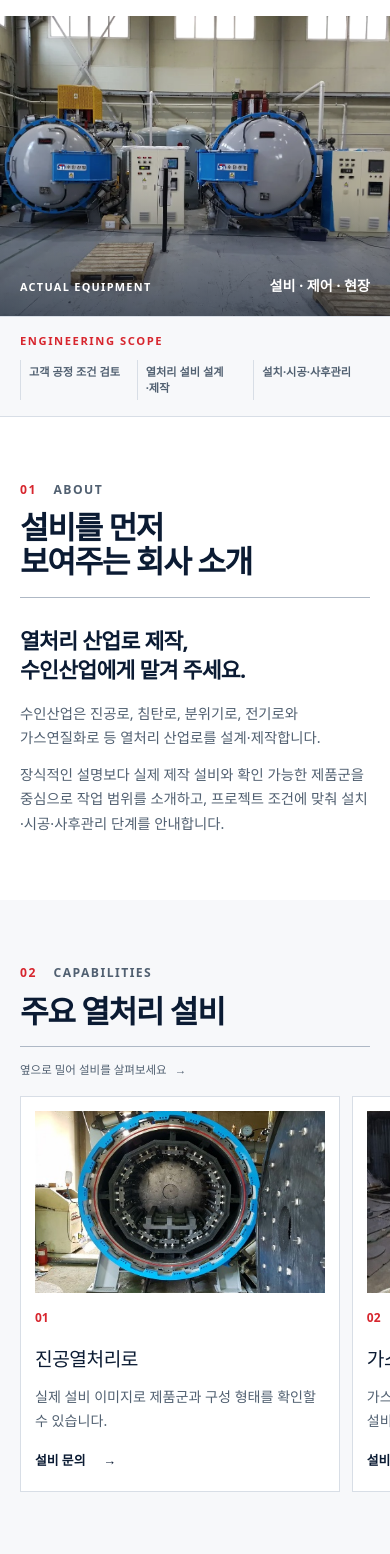
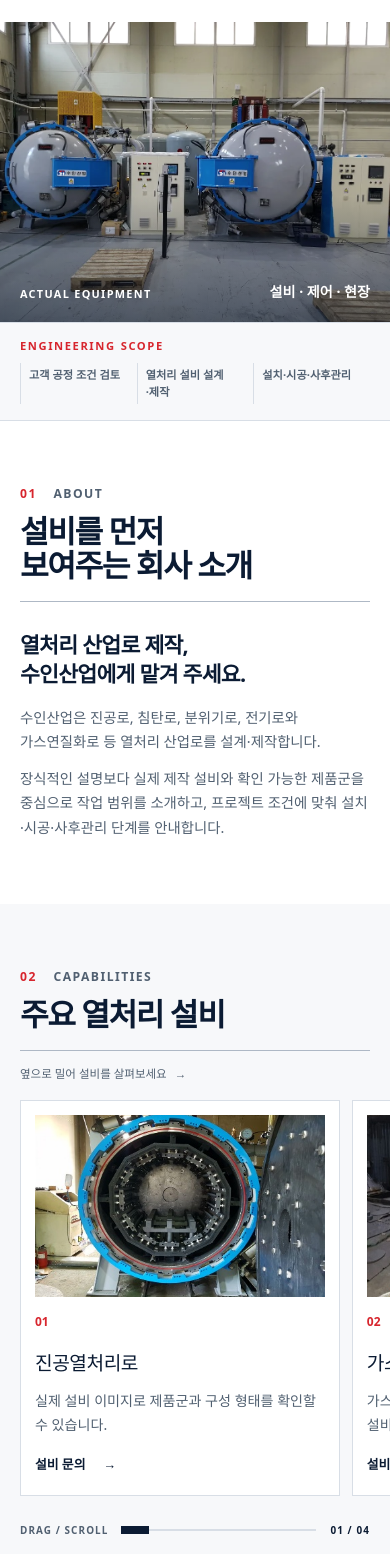
Before and after one commit to ameforce/sooindustry-page, a Next.js app in the folder sooindustry-react/: page / in a window 390 px wide. Shown: the part 443-1997 px from the top of the page. Built offline with nearby package versions, Linux system fonts and the light colour scheme.

Commit message:
feat: 모바일 타이포와 설비 탐색 완성도 개선

```diff
--- a/sooindustry-react/src/app/_components/drag-scroll-director.tsx
+++ b/sooindustry-react/src/app/_components/drag-scroll-director.tsx
@@ -10,12 +10,41 @@ export function DragScrollDirector({ scopeId }: Readonly<{ scopeId: string }>) {
     if (!scope) return;
 
     const cleanups = Array.from(scope.querySelectorAll<HTMLElement>("[data-mobile-rail]")).map((rail) => {
+      const railName = rail.dataset.mobileRail;
+      const range = railName
+        ? scope.querySelector<HTMLInputElement>(`[data-rail-range="${railName}"]`)
+        : null;
+      const count = railName
+        ? scope.querySelector<HTMLOutputElement>(`[data-rail-count="${railName}"]`)
+        : null;
+      const itemCount = rail.children.length;
       let pointerId: number | null = null;
       let startX = 0;
       let startScrollLeft = 0;
       let dragged = false;
       let suppressClick = false;
       let clickResetTimer: number | null = null;
+
+      const updateRailNavigator = () => {
+        const maxScroll = Math.max(rail.scrollWidth - rail.clientWidth, 0);
+        const progress = maxScroll > 0 ? Math.min(100, Math.max(0, (rail.scrollLeft / maxScroll) * 100)) : 0;
+        const currentItem = maxScroll > 0
+          ? Math.min(itemCount, Math.max(1, Math.round((rail.scrollLeft / maxScroll) * (itemCount - 1)) + 1))
+          : 1;
+
+        if (range) {
+          range.value = String(progress);
+          range.style.setProperty("--rail-progress", `${progress}%`);
+        }
+        if (count) count.value = `${String(currentItem).padStart(2, "0")} / ${String(itemCount).padStart(2, "0")}`;
+      };
+
+      const onRangeInput = () => {
+        if (!range) return;
+        const maxScroll = Math.max(rail.scrollWidth - rail.clientWidth, 0);
+        rail.scrollLeft = (Number(range.value) / 100) * maxScroll;
+        updateRailNavigator();
+      };
 
       const finishDrag = (event: PointerEvent, preserveClickSuppression: boolean) => {
         if (pointerId !== event.pointerId) return;
@@ -81,6 +110,10 @@ export function DragScrollDirector({ scopeId }: Readonly<{ scopeId: string }>) {
       rail.addEventListener("pointerup", onPointerUp);
       rail.addEventListener("pointercancel", onPointerCancel);
       rail.addEventListener("click", onClickCapture, true);
+      rail.addEventListener("scroll", updateRailNavigator, { passive: true });
+      range?.addEventListener("input", onRangeInput);
+      window.addEventListener("resize", updateRailNavigator);
+      updateRailNavigator();
 
       return () => {
         if (clickResetTimer !== null) window.clearTimeout(clickResetTimer);
@@ -89,6 +122,9 @@ export function DragScrollDirector({ scopeId }: Readonly<{ scopeId: string }>) {
         rail.removeEventListener("pointerup", onPointerUp);
         rail.removeEventListener("pointercancel", onPointerCancel);
         rail.removeEventListener("click", onClickCapture, true);
+        rail.removeEventListener("scroll", updateRailNavigator);
+        range?.removeEventListener("input", onRangeInput);
+        window.removeEventListener("resize", updateRailNavigator);
       };
     });
 
--- a/sooindustry-react/src/app/_components/precision-home.module.scss
+++ b/sooindustry-react/src/app/_components/precision-home.module.scss
@@ -7,7 +7,9 @@
   opacity: 0;
   transform: translateY(26px);
   transition: opacity 640ms cubic-bezier(0.2, 0.75, 0.25, 1),
-    transform 640ms cubic-bezier(0.2, 0.75, 0.25, 1);
+    transform 640ms cubic-bezier(0.2, 0.75, 0.25, 1),
+    border-color 240ms ease,
+    box-shadow 240ms ease;
 }
 
 .page[data-motion-ready="true"] [data-revealed="true"] {
@@ -43,8 +45,8 @@
     margin: 0;
     font-size: clamp(3.35rem, 5.7vw, 6.5rem);
     font-weight: 700;
-    letter-spacing: -0.065em;
-    line-height: 0.98;
+    letter-spacing: -0.055em;
+    line-height: 1.04;
     text-wrap: balance;
     word-break: keep-all;
   }
@@ -165,6 +167,11 @@
   }
 }
 
+.phrase {
+  display: inline-block;
+  white-space: nowrap;
+}
+
 .heroVisual[data-revealed="true"] img {
   transform: scale(1);
 }
@@ -207,6 +214,10 @@
     font-size: 0.7rem;
     font-weight: 750;
     letter-spacing: 0.14em;
+
+    span {
+      white-space: nowrap;
+    }
   }
 
   ul {
@@ -333,6 +344,10 @@
   display: none;
 }
 
+.railNavigator {
+  display: none;
+}
+
 .cardGrid {
   display: grid;
   grid-template-columns: repeat(4, minmax(0, 1fr));
@@ -378,16 +393,24 @@
   }
 }
 
+@media (hover: hover) and (pointer: fine) {
+  .capabilityCard:hover {
+    z-index: 1;
+    border-color: var(--color-border-strong);
+    box-shadow: 0 18px 42px rgb(11 27 51 / 10%);
+  }
+}
+
 .cardGrid .capabilityCard:nth-child(2) {
-  transition-delay: 70ms;
+  transition-delay: 70ms, 70ms, 0ms, 0ms;
 }
 
 .cardGrid .capabilityCard:nth-child(3) {
-  transition-delay: 140ms;
+  transition-delay: 140ms, 140ms, 0ms, 0ms;
 }
 
 .cardGrid .capabilityCard:nth-child(4) {
-  transition-delay: 210ms;
+  transition-delay: 210ms, 210ms, 0ms, 0ms;
 }
 
 .cardImage {
@@ -526,15 +549,15 @@
 }
 
 .processList li:nth-child(2) {
-  transition-delay: 70ms;
+  transition-delay: 70ms, 70ms, 0ms, 0ms;
 }
 
 .processList li:nth-child(3) {
-  transition-delay: 140ms;
+  transition-delay: 140ms, 140ms, 0ms, 0ms;
 }
 
 .processList li:nth-child(4) {
-  transition-delay: 210ms;
+  transition-delay: 210ms, 210ms, 0ms, 0ms;
 }
 
 .processNote {
@@ -768,7 +791,8 @@
 
     h1 {
       font-size: clamp(2.75rem, 12.3vw, 3.35rem);
-      line-height: 0.96;
+      letter-spacing: -0.048em;
+      line-height: 1.03;
     }
   }
 
@@ -825,6 +849,12 @@
 
     ul {
       grid-template-columns: repeat(3, minmax(0, 1fr));
+    }
+
+    > p {
+      display: flex;
+      gap: 0.45em;
+      line-height: 1.25;
     }
 
     li {
@@ -896,15 +926,18 @@
     max-width: none;
     margin-top: 18px;
     margin-right: -20px;
-    padding: 0 20px 16px 0;
+    padding: 0 20px 4px 0;
     gap: 12px;
     overflow-x: auto;
     overscroll-behavior-inline: contain;
     border: 0;
     scroll-padding-inline: 0 20px;
     scroll-snap-type: inline mandatory;
-    scrollbar-color: var(--color-border-strong) transparent;
-    scrollbar-width: thin;
+    scrollbar-width: none;
+
+    &::-webkit-scrollbar {
+      display: none;
+    }
 
     &[data-dragging="true"] {
       scroll-snap-type: none;
@@ -955,17 +988,121 @@
   .gallery {
     display: flex;
     margin-right: -20px;
-    padding: 0 20px 16px 0;
+    padding: 0 20px 4px 0;
     gap: 12px;
     overflow-x: auto;
     overscroll-behavior-inline: contain;
     scroll-padding-inline: 0 20px;
     scroll-snap-type: inline mandatory;
-    scrollbar-color: rgb(255 255 255 / 35%) transparent;
-    scrollbar-width: thin;
+    scrollbar-width: none;
+
+    &::-webkit-scrollbar {
+      display: none;
+    }
 
     &[data-dragging="true"] {
       scroll-snap-type: none;
+    }
+  }
+
+  .railNavigator {
+    display: grid;
+    grid-template-columns: auto minmax(90px, 1fr) auto;
+    align-items: center;
+    gap: 12px;
+    margin-top: 14px;
+    color: var(--color-text-secondary);
+
+    label,
+    output {
+      font-size: 0.62rem;
+      font-weight: 750;
+      letter-spacing: 0.11em;
+      white-space: nowrap;
+    }
+
+    output {
+      min-width: 42px;
+      color: var(--color-navy-900);
+      text-align: right;
+    }
+
+    input {
+      --rail-progress: 0%;
+      width: 100%;
+      height: 32px;
+      margin: 0;
+      appearance: none;
+      background: transparent;
+      cursor: ew-resize;
+
+      &::-webkit-slider-runnable-track {
+        height: 2px;
+        background: linear-gradient(
+          90deg,
+          var(--color-red-500) 0 var(--rail-progress),
+          var(--color-border) var(--rail-progress) 100%
+        );
+      }
+
+      &::-webkit-slider-thumb {
+        width: 28px;
+        height: 8px;
+        margin-top: -3px;
+        appearance: none;
+        border: 0;
+        border-radius: 0;
+        background: var(--color-navy-900);
+      }
+
+      &::-moz-range-track {
+        height: 2px;
+        background: var(--color-border);
+      }
+
+      &::-moz-range-progress {
+        height: 2px;
+        background: var(--color-red-500);
+      }
+
+      &::-moz-range-thumb {
+        width: 28px;
+        height: 8px;
+        border: 0;
+        border-radius: 0;
+        background: var(--color-navy-900);
+      }
+    }
+  }
+
+  .railNavigatorDark {
+    color: rgb(255 255 255 / 56%);
+
+    output {
+      color: var(--color-white);
+    }
+
+    input {
+      &::-webkit-slider-runnable-track {
+        background: linear-gradient(
+          90deg,
+          var(--color-red-on-dark) 0 var(--rail-progress),
+          rgb(255 255 255 / 25%) var(--rail-progress) 100%
+        );
+      }
+
+      &::-webkit-slider-thumb,
+      &::-moz-range-thumb {
+        background: var(--color-white);
+      }
+
+      &::-moz-range-track {
+        background: rgb(255 255 255 / 25%);
+      }
+
+      &::-moz-range-progress {
+        background: var(--color-red-on-dark);
+      }
     }
   }
 
@@ -1111,6 +1248,7 @@
 
 @media (prefers-reduced-motion: reduce) {
   .cardImage img,
+  .capabilityCard,
   .primaryButton,
   .secondaryButton {
     transition: none;
--- a/sooindustry-react/src/app/_components/precision-home.tsx
+++ b/sooindustry-react/src/app/_components/precision-home.tsx
@@ -15,7 +15,10 @@ export function PrecisionHome() {
       <section className={styles.hero} aria-labelledby="hero-title">
         <div className={styles.heroCopy} data-reveal>
           <p className={styles.eyebrow}>SOOIN INDUSTRY</p>
-          <h1 id="hero-title" data-wrap-check>공정에 맞춘 열처리 산업로</h1>
+          <h1 id="hero-title" data-wrap-check>
+            <span className={styles.phrase}>공정에 맞춘</span>{" "}
+            <span className={styles.phrase}>열처리 산업로</span>
+          </h1>
           <p className={styles.lead} data-wrap-check>
             상담부터 설계, 제작, 설치까지. 수인산업은 실제 제작 설비를 근거로 필요한 열처리 시스템을 함께
             검토합니다.
@@ -56,7 +59,7 @@ export function PrecisionHome() {
       </section>
 
       <aside className={styles.trustBar} aria-label="수인산업 프로젝트 대응 범위" data-reveal>
-        <p>ENGINEERING SCOPE</p>
+        <p data-engineering-scope data-wrap-check><span>ENGINEERING</span> <span>SCOPE</span></p>
         <ul>
           <li>고객 공정 조건 검토</li>
           <li>열처리 설비 설계·제작</li>
@@ -98,6 +101,7 @@ export function PrecisionHome() {
             </article>
           ))}
         </div>
+        <RailNavigator rail="capabilities" count={capabilities.length} label="주요 열처리 설비 탐색 위치" />
       </section>
 
       <section className={styles.equipment} id="equipment" aria-labelledby="equipment-title" data-reveal>
@@ -123,6 +127,7 @@ export function PrecisionHome() {
             </figure>
           ))}
         </div>
+        <RailNavigator rail="equipment" count={equipmentGallery.length} label="실제 설비 사진 탐색 위치" dark />
       </section>
 
       <section className={styles.process} id="process" aria-labelledby="process-title" data-reveal>
@@ -141,7 +146,10 @@ export function PrecisionHome() {
       <section className={styles.contact} id="contact" aria-labelledby="contact-title" data-reveal>
         <div className={styles.contactCopy}>
           <p className={styles.eyebrowLight}>05 · CONTACT</p>
-          <h2 id="contact-title" data-wrap-check>열처리 산업로 제작을 상담해 보세요.</h2>
+          <h2 id="contact-title" data-wrap-check>
+            <span className={styles.phrase}>열처리 산업로 제작을</span>{" "}
+            <span className={styles.phrase}>상담해 보세요.</span>
+          </h2>
           <p data-wrap-check>
             설비 종류와 필요한 작업 범위를 남기면 검토할 내용을 미리 정리할 수 있습니다. 현재 문의 폼은 실제 전송
             연결 전 프리뷰입니다.
@@ -192,6 +200,39 @@ export function PrecisionHome() {
   );
 }
 
+function RailNavigator({
+  count,
+  dark = false,
+  label,
+  rail,
+}: Readonly<{
+  count: number;
+  dark?: boolean;
+  label: string;
+  rail: string;
+}>) {
+  return (
+    <div
+      className={`${styles.railNavigator} ${dark ? styles.railNavigatorDark : ""}`}
+      data-rail-controls={rail}
+    >
+      <label htmlFor={`rail-${rail}`}>DRAG / SCROLL</label>
+      <input
+        id={`rail-${rail}`}
+        type="range"
+        min="0"
+        max="100"
+        defaultValue="0"
+        aria-label={label}
+        data-rail-range={rail}
+      />
+      <output htmlFor={`rail-${rail}`} aria-live="polite" data-rail-count={rail}>
+        01 / {String(count).padStart(2, "0")}
+      </output>
+    </div>
+  );
+}
+
 function SectionHeading({
   dark = false,
   id,
```
Also changed, not shown: sooindustry-react/scripts/browser-qa.mjs (+46 -2 lines).
